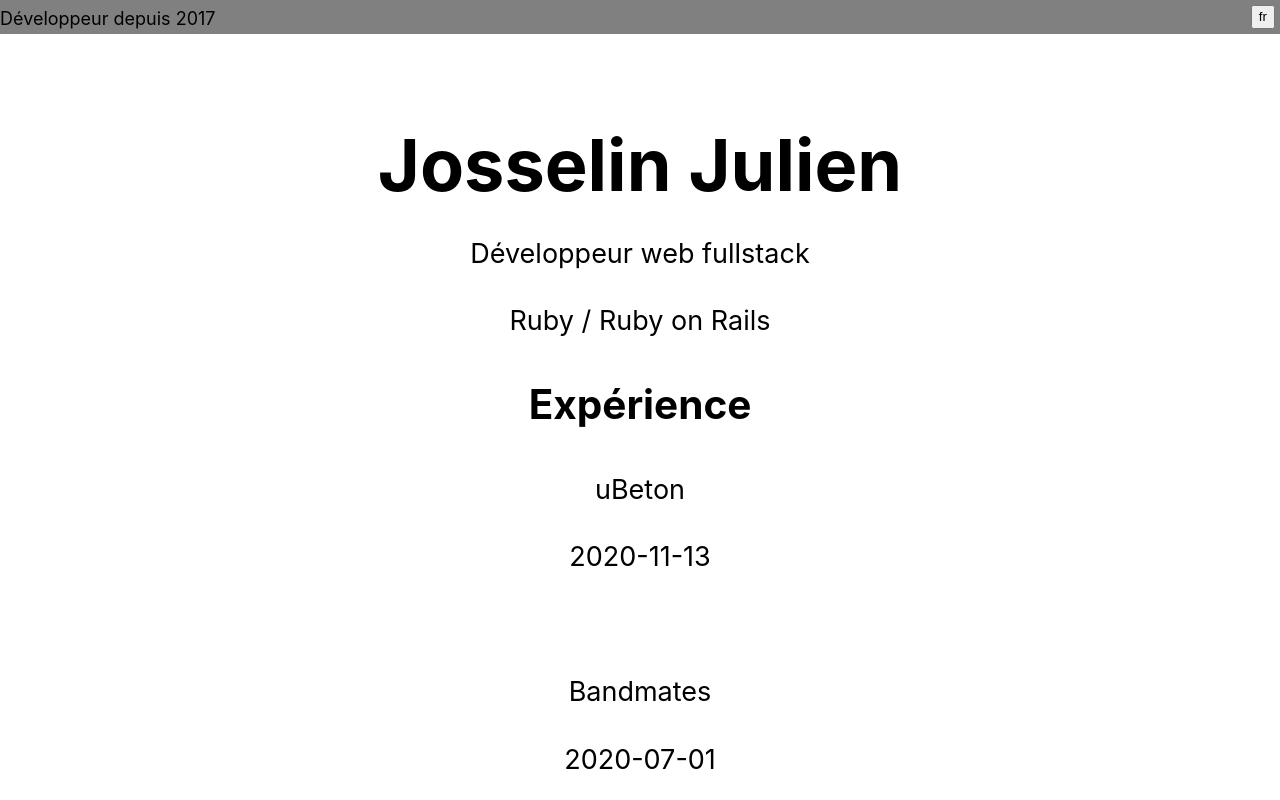
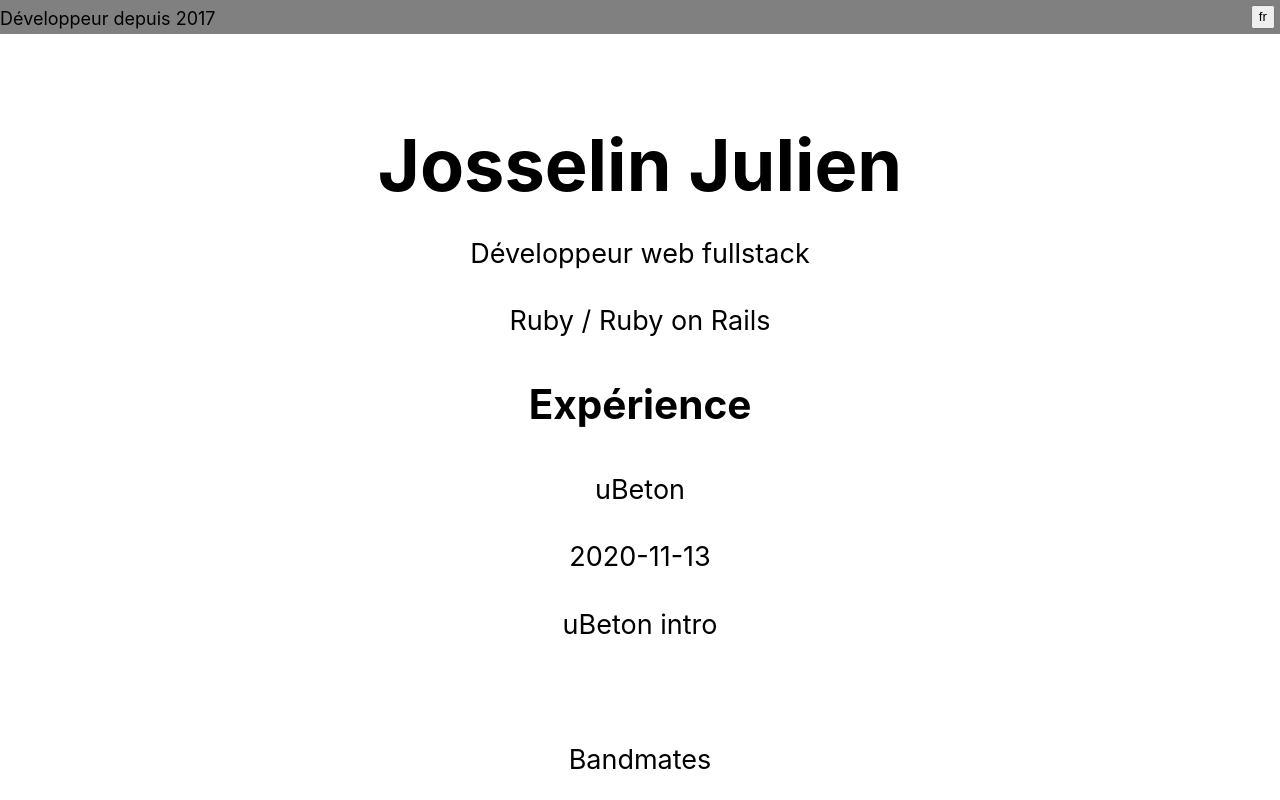
Before and after one commit to OnyJ/Portfolio, a Next.js app: page / in a window 1280 px wide. Shown: the top 800 px of the page. Built offline with nearby package versions, Linux system fonts and the light colour scheme.

Commit message:
projects: ProjectDisplay 'description'->'intro'

```diff
--- a/components/ProjectDisplay.js
+++ b/components/ProjectDisplay.js
@@ -1,12 +1,12 @@
 export default function ProjectDisplay({ projectData }) {
-  const { name, id, title, date, description } = projectData;
+  const { name, id, title, date, intro } = projectData;
 
   return (
     <div>
       <div>
         <p>{title}</p>
         <p>{date}</p>
-        <p>{description}</p>
+        <p>{intro}</p>
         <br />
       </div>
     </div>
```
